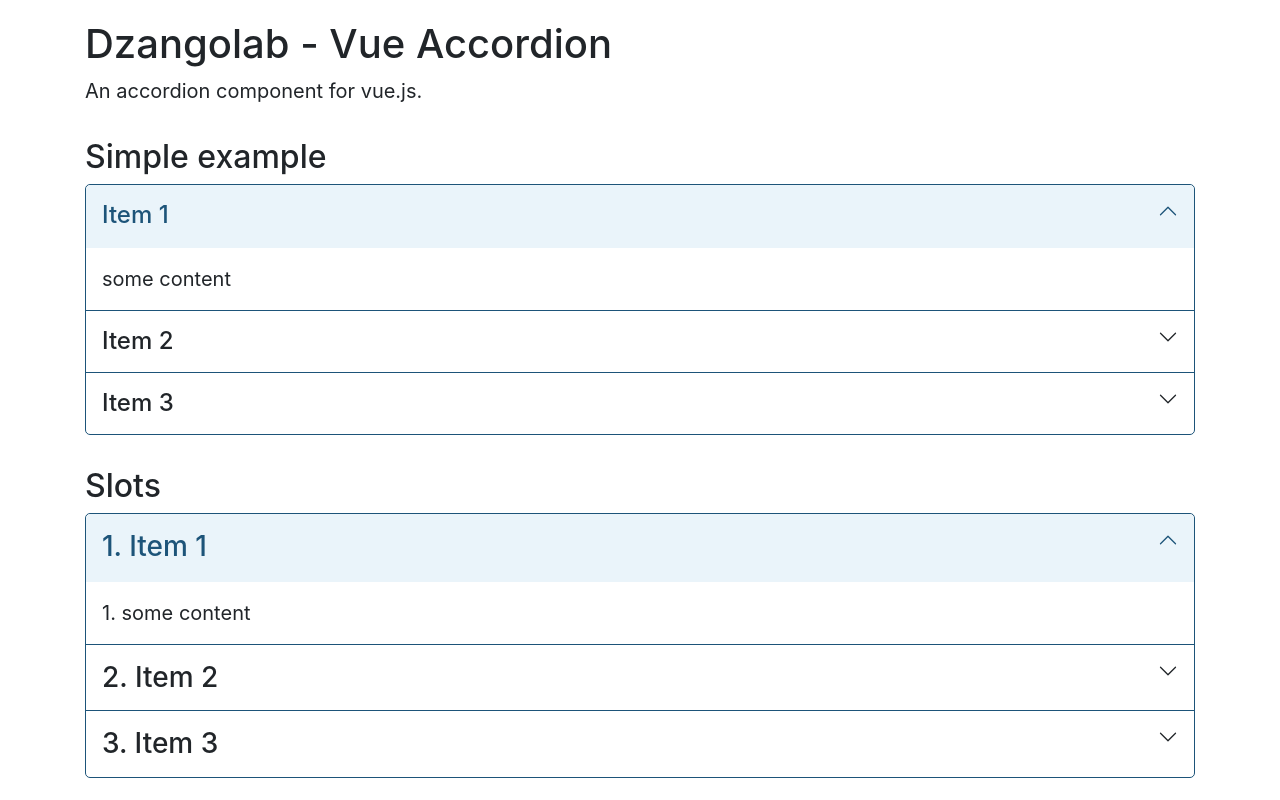
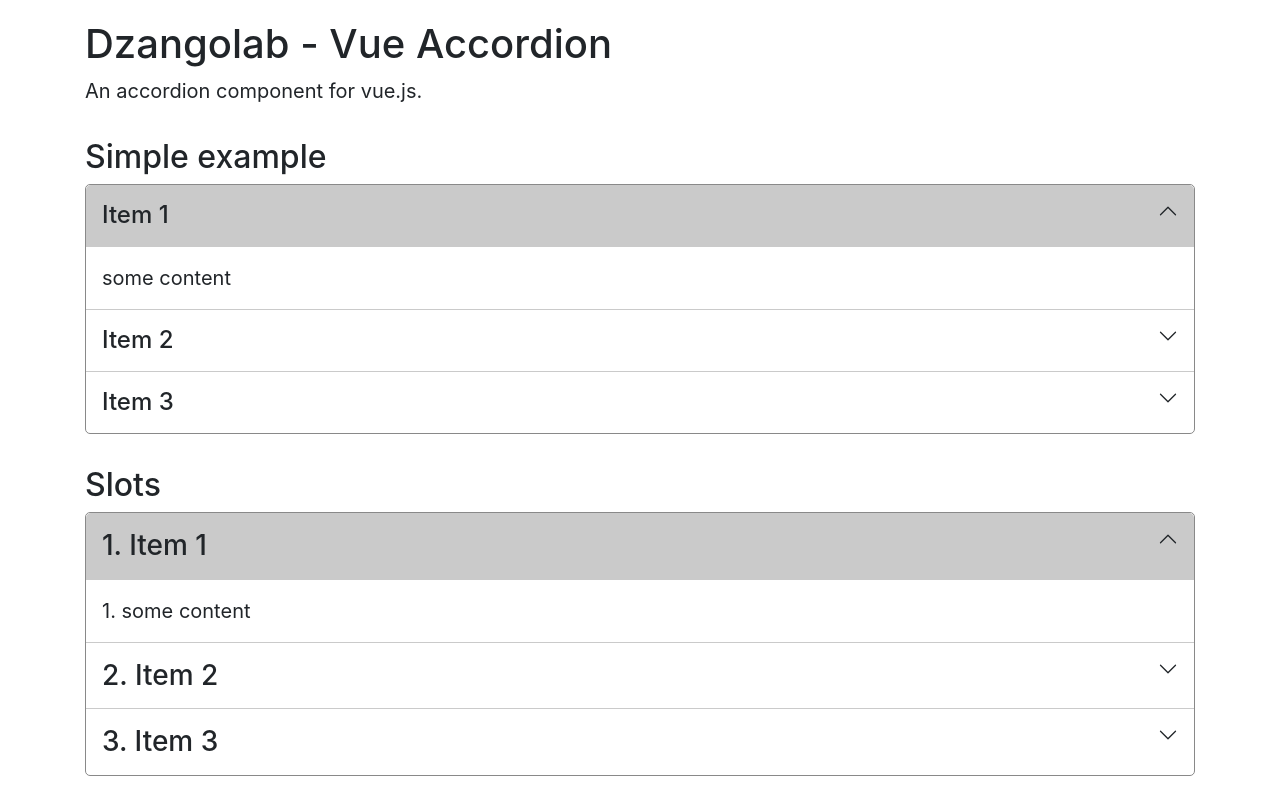
Before and after one commit to dzangolab/vue-accordion, a Vue app: page / in a window 1280 px wide. Shown: the top 800 px of the page. Built offline with nearby package versions, Linux system fonts and the light colour scheme; the HTML template or start-up script is replaced by a standard one.

Commit message:
feat: update css

```diff
--- a/src/assets/scss/accordion.scss
+++ b/src/assets/scss/accordion.scss
@@ -1,29 +1,23 @@
-$color-light: #eaf4fa !default;
-$color-dark: #1d5479 !default;
-$padding-h: 1rem !default;
-$padding-v: 1rem !default;
-
-$border-color: $color-dark !default;
-$border-radius: 5px !default;
-
-$item-border-color: $color-dark !default;
-$item-margin: 0 0 0 0 !default;
-
-$title-border-color: $color-light !default;
+$accordion-border-radius: 5px !default;
+$accordion-color-light: #cacaca !default;
+$accordion-color-dark: #898989 !default;
+$accordion-item-margin: 0 0 0 0 !default;
+$accordion-padding-h: 1rem !default;
+$accordion-padding-v: 1rem !default;
 
 .c-accordion {
-  border: 1px solid $border-color;
-  border-radius: $border-radius;
+  border: 1px solid $accordion-color-dark;
+  border-radius: $accordion-border-radius;
 
   &__content {
-    border-top: 1px solid $color-light;
+    border-top: 1px solid $accordion-color-light;
     display: none;
-    padding: $padding-v $padding-h;
+    padding: $accordion-padding-v $accordion-padding-h;
   }
 
   .c-accordion__item {
-    border-bottom: 1px solid $item-border-color;
-    margin: $item-margin;
+    border-bottom: 1px solid $accordion-color-light;
+    margin: $accordion-item-margin;
 
     &:last-child {
       border-bottom: none;
@@ -35,19 +29,17 @@
       }
 
       .c-accordion__title {
-        background-color: $color-light;
-        border-bottom: 1px solid $title-border-color;
-        color: $color-dark;
+        background-color: $accordion-color-light;
       }
     }
   }
 
   &__title {
-    border-radius: $border-radius $border-radius 0 0;
+    border-radius: $accordion-border-radius $accordion-border-radius 0 0;
     display: flex;
     justify-content: space-between;
     cursor: pointer;
-    padding: $padding-v $padding-h;
+    padding: $accordion-padding-v $accordion-padding-h;
 
     h1, h2, h3, h4, h5, h6 {
       margin: 0;
--- a/src/assets/scss/app.scss
+++ b/src/assets/scss/app.scss
@@ -14,6 +14,7 @@
     border: none;
 
     &__content {
+      border: none !important;
       padding: 1rem 0;
     }
 
```
